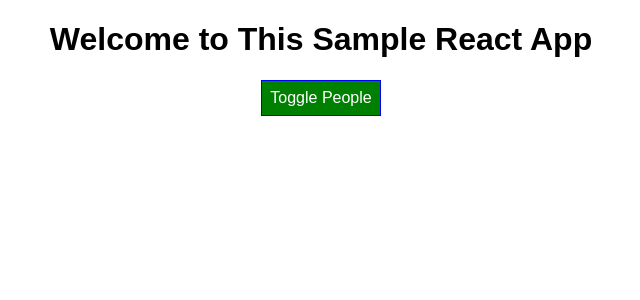
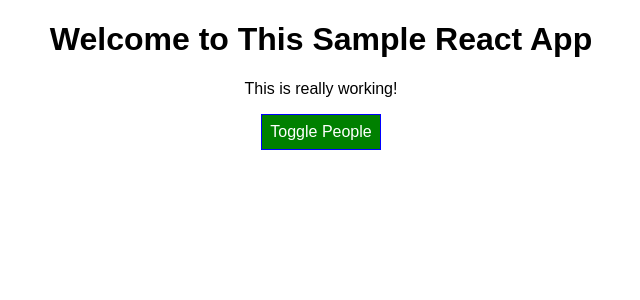
Before and after one commit to agdavid/react-complete-guide-app, a React (Create React App) app: page / in a window 1280 px wide. Shown: the top 300 px of the page, without its empty margins (319-959 px from the left). Built offline with nearby package versions, Linux system fonts and the light colour scheme.

Commit message:
dynamically assign classes

```diff
--- a/src/App.css
+++ b/src/App.css
@@ -1,3 +1,11 @@
 .App {
   text-align: center;
 }
+
+.red {
+  color: red;
+}
+
+.bold {
+  font-weight: bold;
+}
--- a/src/App.js
+++ b/src/App.js
@@ -72,9 +72,19 @@
       style.backgroundColor = 'red';
     }
 
+    const classes = []; // red bold
+
+    if (this.state.persons.length <= 2) {
+      classes.push('red'); // classes = ['red']
+    }
+    if (this.state.persons.length <= 1) {
+      classes.push('bold'); // classes = ['red', 'bold']
+    }
+
     return (
       <div className="App">
         <h1>Welcome to This Sample React App</h1>
+        <p className={classes.join(' ')}>This is really working!</p>
         <button onClick={this.togglePersonsHandler} style={style}>Toggle People</button>
         {persons}
       </div>
```
